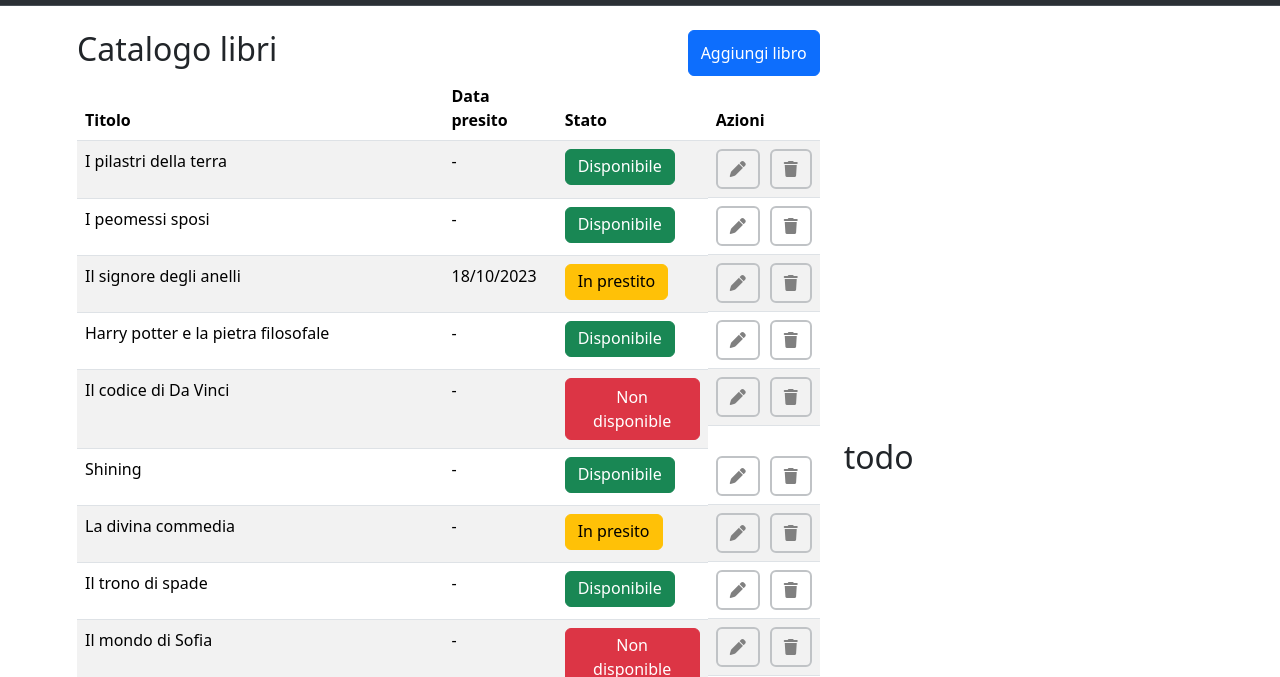
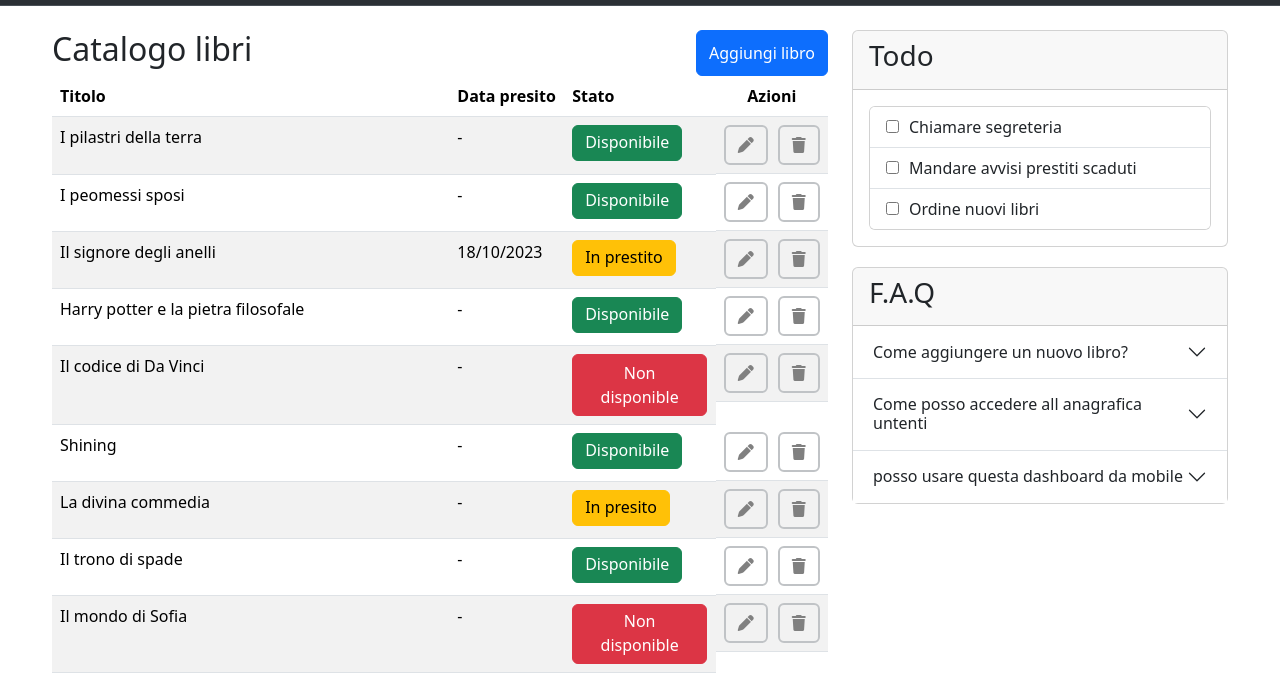
Before and after one commit to seni-z4/html-css-bootstrap-dashboard, a plain HTML site: page index.html in a window 1280 px wide. Shown: the part 71-748 px from the top of the page. Drawn offline with nearby package versions, Linux system fonts and the light colour scheme.

Commit message:
feat; viewpots has been fixed

```diff
--- a/css/style.css
+++ b/css/style.css
@@ -14,18 +14,21 @@ ol {
 }
 
 .container {
-  max-width: 1150px;
+  max-width: 1200px;
   margin: 0 auto;
 }
 
 .row {
   display: flex;
-  align-items: center;
   align-self: center;
 }
 
 .pt-4 {
   padding-top: 55px;
+}
+
+.card-margin {
+  margin-top: 20px;
 }
 
 .texts {
@@ -58,3 +61,14 @@ ol {
 .btn-red {
   width: 135px;
 }
+
+.space-card {
+  padding: 20px;
+}
+
+.box {
+  margin-right: 10px;
+}
+
+@media screen {
+}
--- a/index.html
+++ b/index.html
@@ -99,7 +99,7 @@
     <section>
       <div class="container">
         <div class="row">
-          <div class="col-8 pt-4">
+          <div class="col-md-8 pt-4">
             <div class="d-flex justify-content-between">
               <h2>Catalogo libri</h2>
               <button class="btn btn-primary">Aggiungi libro</button>
@@ -111,7 +111,7 @@
                   <th scope="col">Titolo</th>
                   <th scope="col">Data presito</th>
                   <th scope="col">Stato</th>
-                  <th scope="col">Azioni</th>
+                  <th scope="col" style="text-align: center;">Azioni</th>
                 </tr>
               </thead>
               <tbody>
@@ -193,10 +193,59 @@
               </tbody>
             </table>
           </div>
-          <div class="col-4 pt-4">
-            <div class="d-flex">
-              <h2>todo</h2>
-            </div>
+          <div class="col-md-4 pt-4">
+            <div class="cardss">
+              <div class="card">
+                <div class="card-header">
+                  <h3>Todo</h3>
+                </div>
+                <div class="card-body">
+                  <div class="card">
+                    <ul class="list-group list-group-flush">
+                      <li class="list-group-item"> <input class="box" type="checkbox">Chiamare segreteria</li>
+                      <li class="list-group-item"> <input class="box" type="checkbox">Mandare avvisi prestiti scaduti</li>
+                      <li class="list-group-item"> <input class="box" type="checkbox">Ordine nuovi libri</li>
+                    </ul>
+                  </div>
+                </div>
+              </div>
+              <div class="card card-margin">
+                <div class="card-header">
+                  <h3>F.A.Q</h3>
+                </div>
+                <div class="accordion accordion-flush" id="accordionFlushExample">
+                  <div class="accordion-item">
+                    <h2 class="accordion-header">
+                      <button class="accordion-button collapsed" type="button" data-bs-toggle="collapse" data-bs-target="#flush-collapseOne" aria-expanded="false" aria-controls="flush-collapseOne">
+                        Come aggiungere un nuovo libro?
+                      </button>
+                    </h2>
+                    <div id="flush-collapseOne" class="accordion-collapse collapse" data-bs-parent="#accordionFlushExample">
+                      <div class="accordion-body">Lorem ipsum dolor sit amet consectetur.</div>
+                    </div>
+                  </div>
+                  <div class="accordion-item">
+                    <h2 class="accordion-header">
+                      <button class="accordion-button collapsed" type="button" data-bs-toggle="collapse" data-bs-target="#flush-collapseTwo" aria-expanded="false" aria-controls="flush-collapseTwo">
+                        Come posso accedere all anagrafica untenti
+                      </button>
+                    </h2>
+                    <div id="flush-collapseTwo" class="accordion-collapse collapse" data-bs-parent="#accordionFlushExample">
+                      <div class="accordion-body">Lorem ipsum, dolor sit amet consectetur adipisicing.</div>
+                    </div>
+                  </div>
+                  <div class="accordion-item">
+                    <h2 class="accordion-header">
+                      <button class="accordion-button collapsed" type="button" data-bs-toggle="collapse" data-bs-target="#flush-collapseThree" aria-expanded="false" aria-controls="flush-collapseThree">
+                       posso usare questa dashboard da mobile
+                      </button>
+                    </h2>
+                    <div id="flush-collapseThree" class="accordion-collapse collapse" data-bs-parent="#accordionFlushExample">
+                      <div class="accordion-body">Lorem ipsum dolor sit amet consectetur adipisicing elit. Aliquam.</div>
+                    </div>
+                  </div>
+                </div>
+              </div>
           </div>
         </div>
       </div>
```
